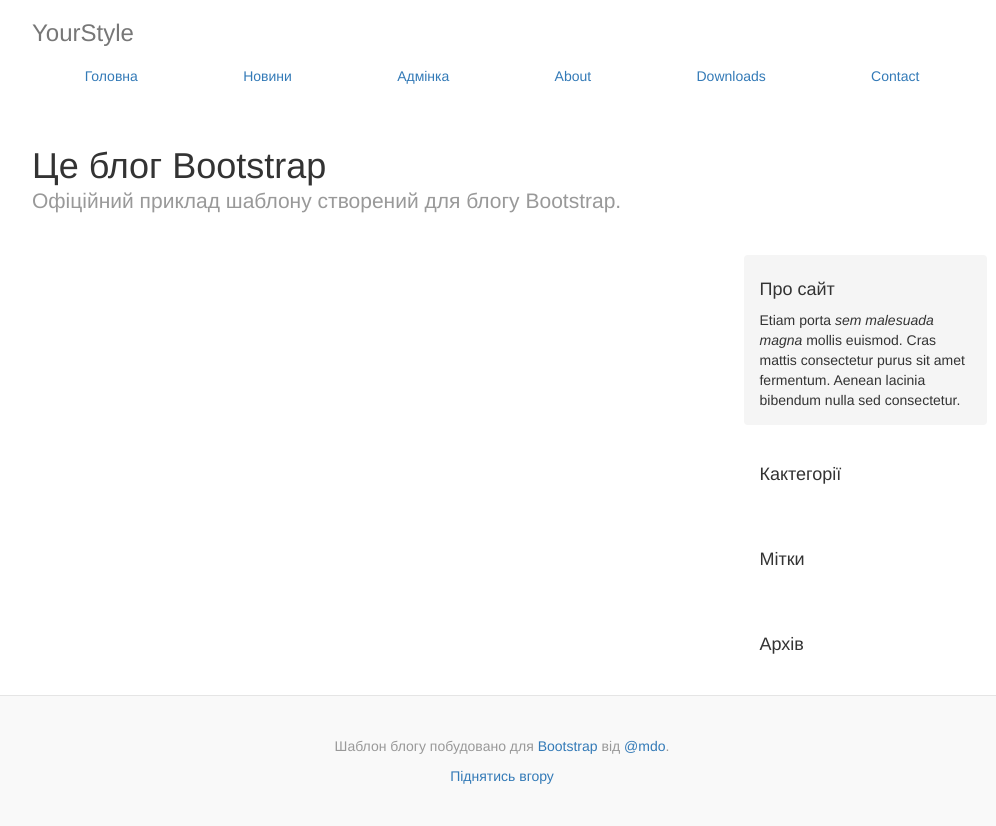
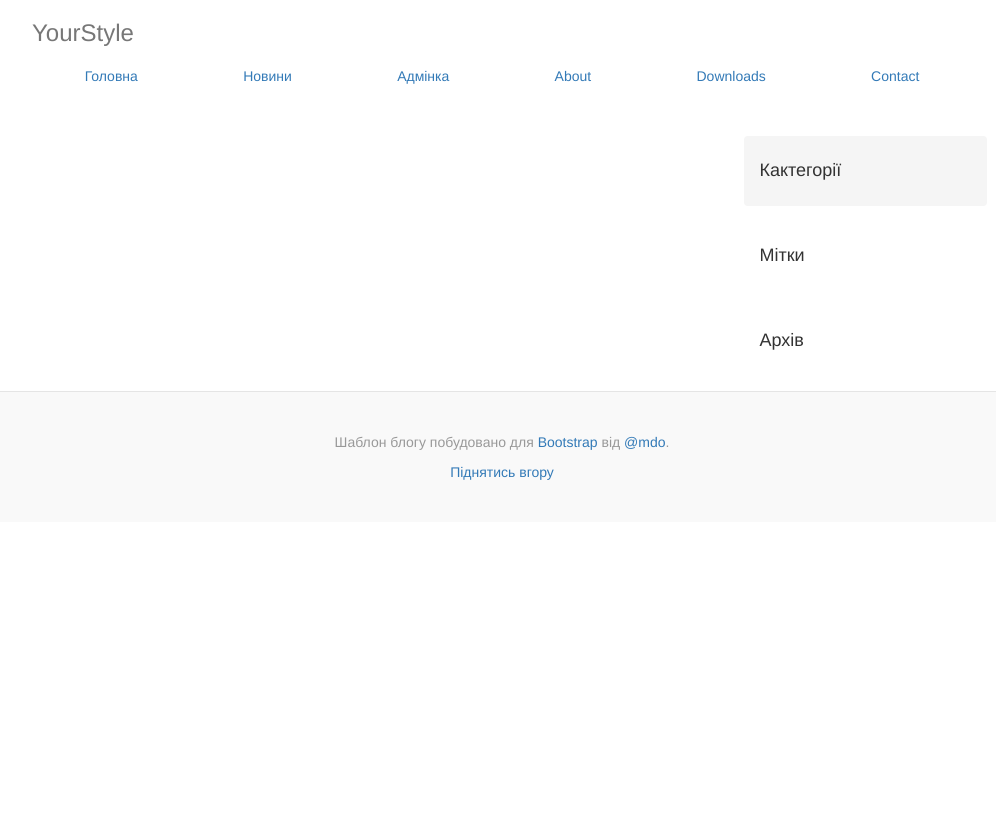
Before and after one commit to Sierhieiev/yourstyle, a Django app: template news/templates/news/post.html in a window 1280 px wide. Shown: the whole page, without its empty margins (138-1134 px from the left). After the commit the page ends 480 px from the top, so only its background shows below. Run offline with Django 3.2, Linux system fonts and the light colour scheme; the template is opened without the code that fills it, so the values that code supplies are empty; some libraries are stand-ins or nearby versions.

Commit message:
06.03.2015

```diff
--- a/news/templates/news/post.html
+++ b/news/templates/news/post.html
@@ -1,6 +1,10 @@
 {% extends 'news/base.html' %}
 
 {% block news_title %}{{ post.title }}{% endblock %}
+
+{% block news_header %}
+
+{% endblock %}
 
 {% block class_blog-main %}
 
@@ -17,11 +21,6 @@
 {% block class_blog-sidebar %}
 
     <div class="sidebar-module sidebar-module-inset">
-            <h4>Про сайт</h4>
-            <p>Etiam porta <em>sem malesuada magna</em> mollis euismod. Cras mattis consectetur purus sit amet fermentum. Aenean lacinia bibendum nulla sed consectetur.</p>
-        </div>
-
-        <div class="sidebar-module">
         <h4>Кактегорії</h4>
         <ol class="list-unstyled">
             {% for category in categories %}
```
Lines whose indentation alone changed are shown as unchanged.
